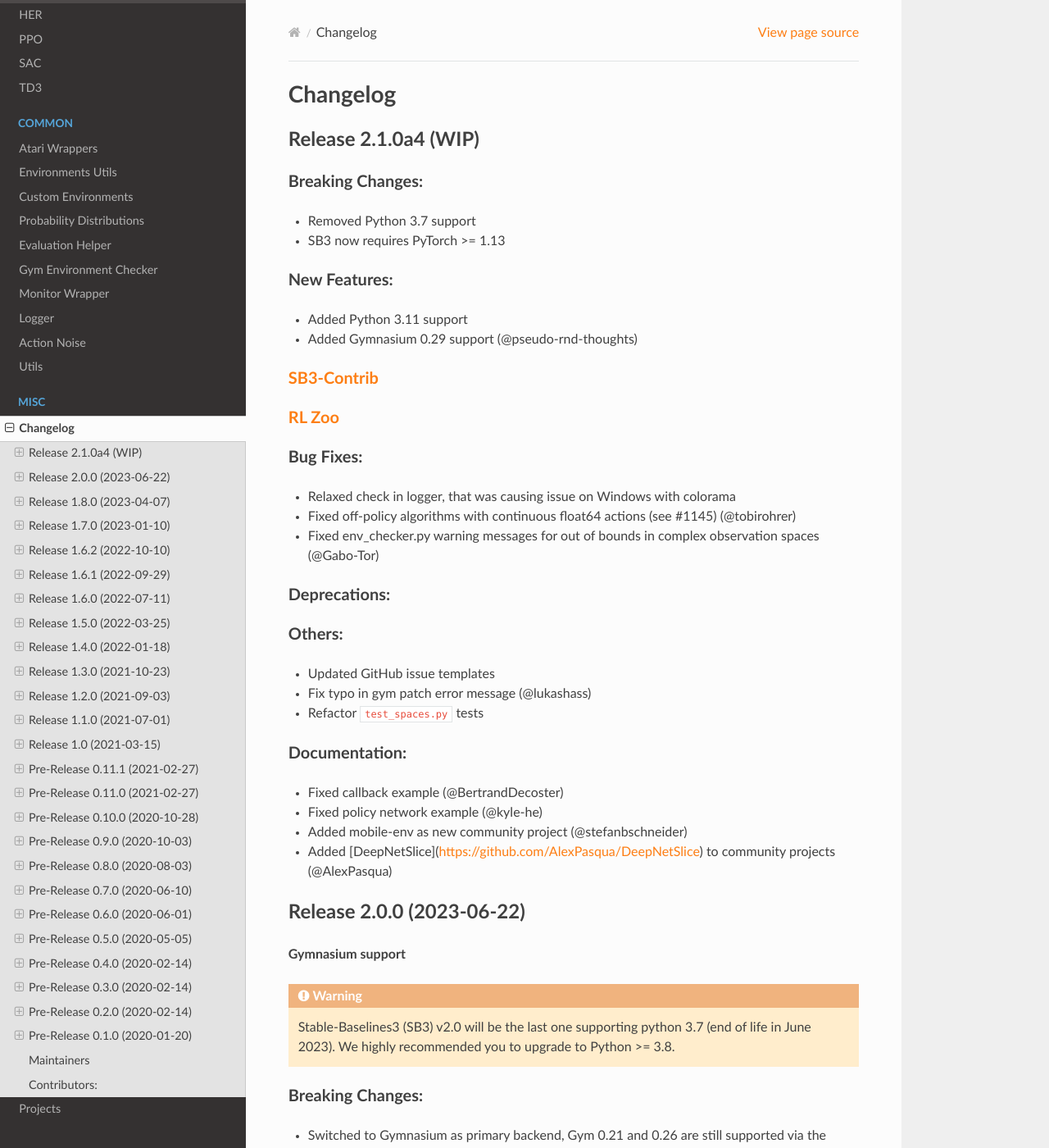
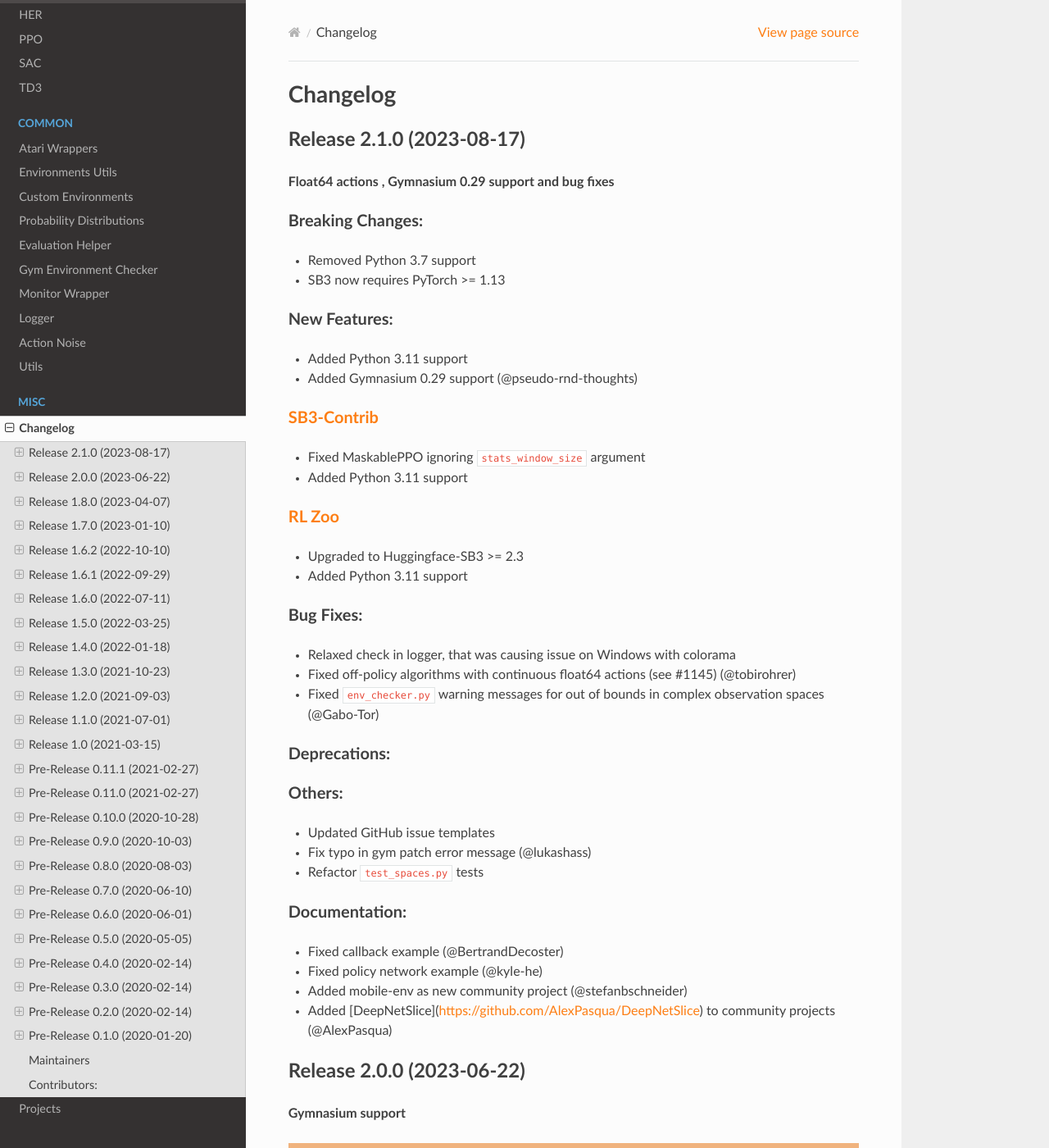
Before and after one commit to DLR-RM/stable-baselines3, a Sphinx documentation site: the page built from docs/misc/changelog.rst, in a window 1280 px wide and 1400 px high. Shown: the whole window at 82% size. Built offline with Sphinx 7.4.7 and the Read the Docs theme 2.0.0, drawn with Linux system fonts in a browser that asks for light colours; some of the changed text lies outside the part shown.

Commit message:
Release v2.1.0

```diff
--- a/docs/conf.py
+++ b/docs/conf.py
@@ -11,6 +11,7 @@
 # add these directories to sys.path here. If the directory is relative to the
 # documentation root, use os.path.abspath to make it absolute, like shown here.
 #
+import datetime
 import os
 import sys
 from typing import Dict
@@ -43,7 +44,7 @@
 # -- Project information -----------------------------------------------------
 
 project = "Stable Baselines3"
-copyright = "2022, Stable Baselines3"
+copyright = f"2021-{datetime.date.today().year}, Stable Baselines3"
 author = "Stable Baselines3 Contributors"
 
 # The short X.Y version
--- a/docs/misc/changelog.rst
+++ b/docs/misc/changelog.rst
@@ -3,9 +3,10 @@
 Changelog
 ==========
 
+Release 2.1.0 (2023-08-17)
+--------------------------
 
-Release 2.1.0a4 (WIP)
---------------------------
+**Float64 actions , Gymnasium 0.29 support and bug fixes**
 
 Breaking Changes:
 ^^^^^^^^^^^^^^^^^
@@ -19,15 +20,20 @@
 
 `SB3-Contrib`_
 ^^^^^^^^^^^^^^
+- Fixed MaskablePPO ignoring ``stats_window_size`` argument
+- Added Python 3.11 support
 
 `RL Zoo`_
 ^^^^^^^^^
+- Upgraded to Huggingface-SB3 >= 2.3
+- Added Python 3.11 support
+
 
 Bug Fixes:
 ^^^^^^^^^^
 - Relaxed check in logger, that was causing issue on Windows with colorama
 - Fixed off-policy algorithms with continuous float64 actions (see #1145) (@tobirohrer)
-- Fixed env_checker.py warning messages for out of bounds in complex observation spaces (@Gabo-Tor)
+- Fixed ``env_checker.py`` warning messages for out of bounds in complex observation spaces (@Gabo-Tor)
 
 Deprecations:
 ^^^^^^^^^^^^^
--- a/stable_baselines3/version.txt
+++ b/stable_baselines3/version.txt
@@ -1 +1 @@
-2.1.0a4
+2.1.0
```
